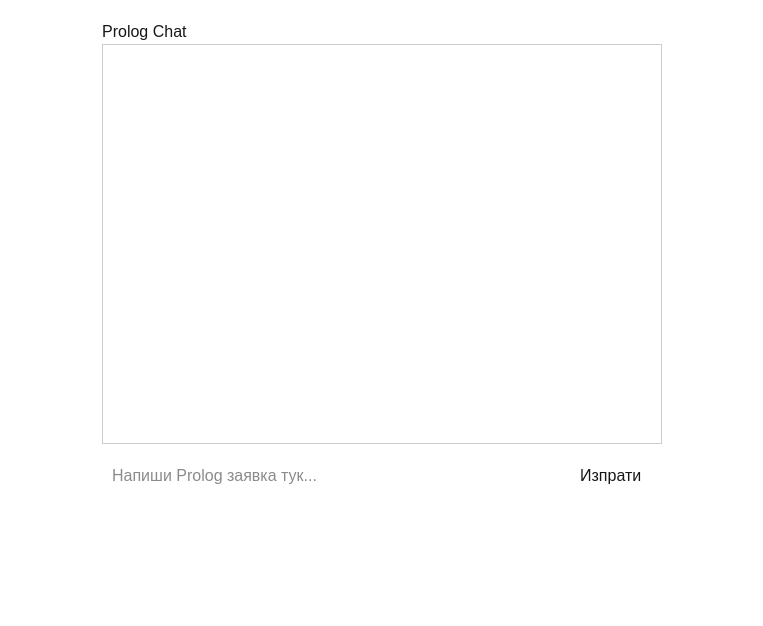
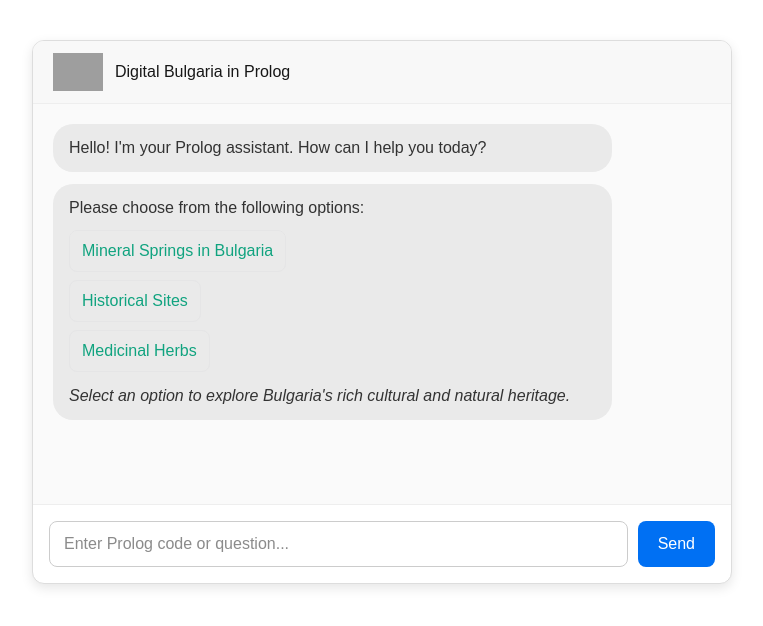
Before and after one commit to MagdalenaMaglizhanova/prolog-chat-app, a Next.js app: page /chat in a window 1280 px wide. Shown: the top 626 px of the page, without its empty margins (258-1021 px from the left). Built offline with nearby package versions, Linux system fonts and the light colour scheme; grey boxes are pictures that could not be loaded.

Commit message:
Update page.tsx

```diff
--- a/src/app/chat/page.tsx
+++ b/src/app/chat/page.tsx
@@ -1,28 +1,28 @@
 "use client";
 
 import { useState } from "react";
+import Image from "next/image";
 
 export default function ChatPage() {
   const [query, setQuery] = useState("");
   const [messages, setMessages] = useState<{ user: boolean; text: string }[]>([]);
 
-  async function sendQuery() {
-    if (!query.trim()) return;
+  async function sendQuery(customQuery?: string) {
+    const actualQuery = customQuery ?? query.trim();
+    if (!actualQuery) return;
 
-    // Добавяме заявката от потребителя в чата
-    setMessages((prev) => [...prev, { user: true, text: query }]);
+    setMessages((prev) => [...prev, { user: true, text: actualQuery }]);
     setQuery("");
 
     try {
       const res = await fetch("https://prolog-api-server-1.onrender.com/prolog", {
         method: "POST",
         headers: { "Content-Type": "application/json" },
-        body: JSON.stringify({ query }),
+        body: JSON.stringify({ query: actualQuery }),
       });
 
       const data = await res.json();
 
-      // Добавяме отговора от Prolog в чата
       if (data.result) {
         setMessages((prev) => [...prev, { user: false, text: data.result }]);
       } else if (data.error) {
@@ -31,55 +31,187 @@ export default function ChatPage() {
     } catch (error) {
       setMessages((prev) => [
         ...prev,
-        { user: false, text: "Мрежова грешка или сървърът не отговаря" },
+        { user: false, text: "❌ Мрежова грешка или сървърът не отговаря" },
       ]);
     }
   }
 
+  const predefinedQueries = [
+    {
+      label: "Mineral Springs in Bulgaria",
+      query: "consult('mineral_water.pl')",
+    },
+    {
+      label: "Historical Sites",
+      query: "consult('history.pl')",
+    },
+    {
+      label: "Medicinal Herbs",
+      query: "consult('herbs.pl')",
+    },
+  ];
+
   return (
-    <div style={{ maxWidth: 600, margin: "auto", padding: 20 }}>
-      <h1>Prolog Chat</h1>
+    <div className="container">
+      <div className="chat-container">
+        <div className="chat-header">
+          <div className="header-content">
+            <Image
+              src="/pic/logo_shevici.jpg"
+              alt="Logo"
+              className="header-logo"
+              width={50}
+              height={50}
+            />
+            <h2>Digital Bulgaria in Prolog</h2>
+          </div>
+        </div>
 
-      <div
-        style={{
-          border: "1px solid #ccc",
-          padding: 10,
-          height: 400,
-          overflowY: "auto",
-        }}
+        <div className="chat-box" id="chatBox">
+          <div className="chat-message bot-message">
+            Hello! I'm your Prolog assistant. How can I help you today?
+          </div>
+          <div className="chat-message bot-message">
+            Please choose from the following options:
+            <div className="knowledge-options">
+              {predefinedQueries.map((item, idx) => (
+                <a
+                  key={idx}
+                  className="knowledge-link"
+                  onClick={() => sendQuery(item.query)}
                 >
+                  {item.label}
+                </a>
+              ))}
+            </div>
+            <div style={{ marginTop: 12, fontStyle: "italic" }}>
+              Select an option to explore Bulgaria&apos;s rich cultural and natural heritage.
+            </div>
+          </div>
+
           {messages.map((msg, i) => (
-          <div key={i} style={{ textAlign: msg.user ? "right" : "left", margin: "8px 0" }}>
-            <span
-              style={{
-                display: "inline-block",
-                padding: "8px 12px",
-                borderRadius: 20,
-                backgroundColor: msg.user ? "#0070f3" : "#eaeaea",
-                color: msg.user ? "white" : "black",
-                maxWidth: "80%",
-                wordWrap: "break-word",
-              }}
-            >
+            <div key={i} className={`chat-message ${msg.user ? "user-message" : "bot-message"}`}>
               {msg.text}
-            </span>
             </div>
           ))}
         </div>
 
-      <div style={{ marginTop: 10 }}>
+        <div className="input-area">
           <input
             type="text"
             value={query}
             onChange={(e) => setQuery(e.target.value)}
             onKeyDown={(e) => e.key === "Enter" && sendQuery()}
-          placeholder="Напиши Prolog заявка тук..."
-          style={{ width: "80%", padding: 10, fontSize: 16 }}
+            placeholder="Enter Prolog code or question..."
           />
-        <button onClick={sendQuery} style={{ padding: "10px 20px", marginLeft: 10, fontSize: 16 }}>
-          Изпрати
-        </button>
+          <button onClick={() => sendQuery()}>Send</button>
         </div>
+      </div>
+
+      <style jsx>{`
+        .container {
+          padding: 40px;
+          display: flex;
+          justify-content: center;
+        }
+
+        .chat-container {
+          width: 100%;
+          max-width: 700px;
+          background: white;
+          border: 1px solid #ddd;
+          border-radius: 12px;
+          overflow: hidden;
+          box-shadow: 0 4px 12px rgba(0, 0, 0, 0.1);
+        }
+
+        .chat-header {
+          background: #f8f8f8;
+          padding: 12px 20px;
+          border-bottom: 1px solid #eee;
+        }
+
+        .header-content {
+          display: flex;
+          align-items: center;
+          gap: 12px;
+        }
+
+        .chat-box {
+          height: 400px;
+          overflow-y: auto;
+          padding: 20px;
+          background: #fafafa;
+        }
+
+        .chat-message {
+          margin-bottom: 12px;
+          max-width: 85%;
+          padding: 12px 16px;
+          border-radius: 20px;
+          word-wrap: break-word;
+        }
+
+        .bot-message {
+          background: #eaeaea;
+          color: #333;
+          align-self: flex-start;
+        }
+
+        .user-message {
+          background: #0070f3;
+          color: white;
+          align-self: flex-end;
+          margin-left: auto;
+        }
+
+        .input-area {
+          display: flex;
+          padding: 16px;
+          border-top: 1px solid #eee;
+        }
+
+        .input-area input {
+          flex-grow: 1;
+          padding: 10px 14px;
+          font-size: 16px;
+          border: 1px solid #ccc;
+          border-radius: 8px;
+        }
+
+        .input-area button {
+          margin-left: 10px;
+          padding: 10px 20px;
+          font-size: 16px;
+          background-color: #0070f3;
+          color: white;
+          border: none;
+          border-radius: 8px;
+          cursor: pointer;
+        }
+
+        .knowledge-options {
+          display: flex;
+          flex-direction: column;
+          gap: 8px;
+          margin-top: 10px;
+        }
+
+        .knowledge-link {
+          color: #10a37f;
+          text-decoration: none;
+          padding: 8px 12px;
+          border: 1px solid #e5e5e6;
+          border-radius: 8px;
+          transition: all 0.2s;
+          max-width: max-content;
+          cursor: pointer;
+        }
+
+        .knowledge-link:hover {
+          background-color: #f0f7f4;
+        }
+      `}</style>
     </div>
   );
 }
```
Lines whose indentation alone changed are shown as unchanged.
